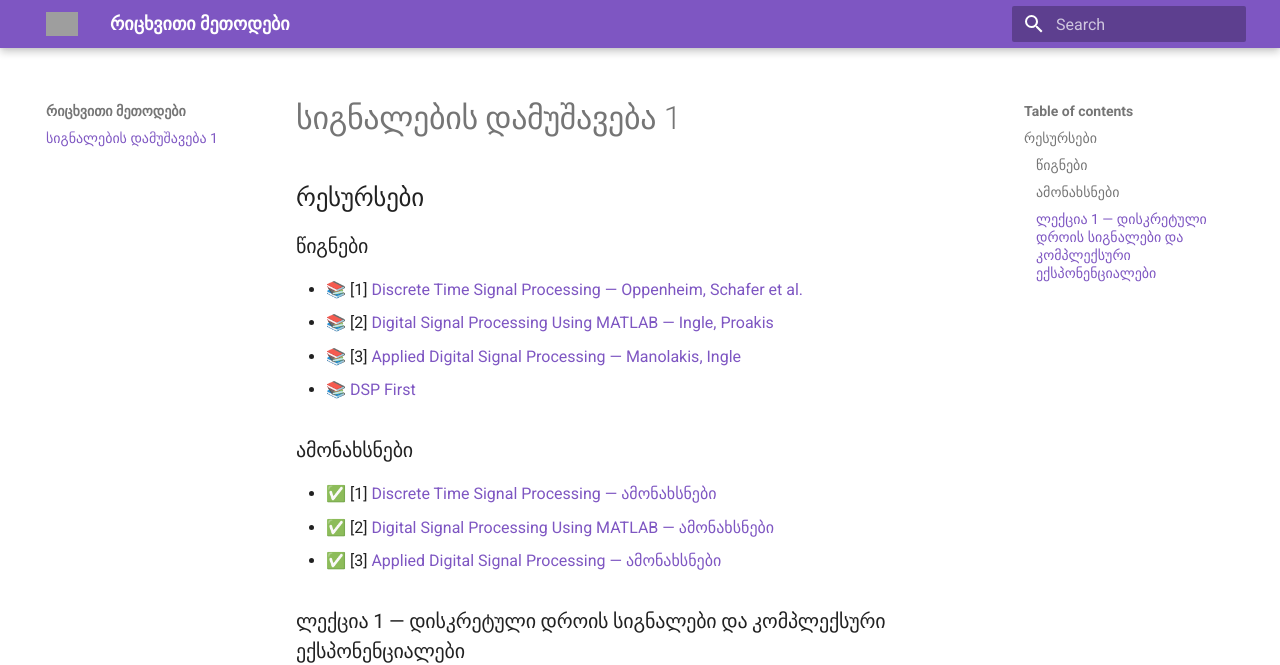
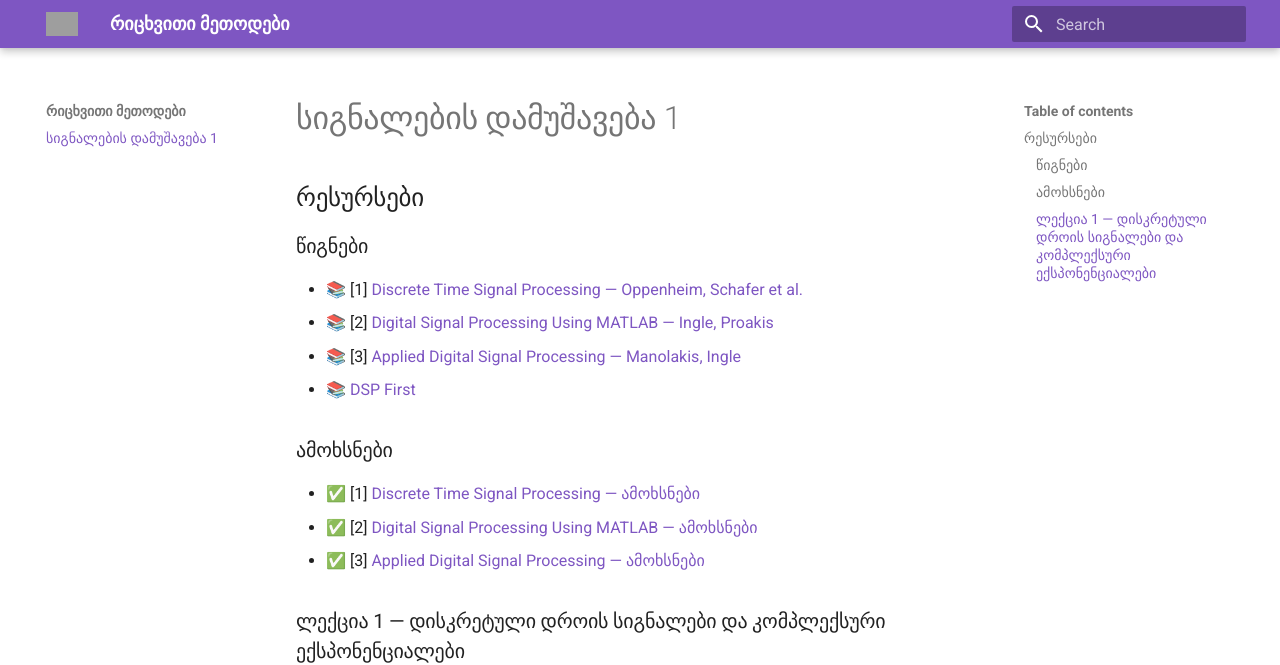
Before and after one commit to gugavar/signal-processing-1-fall-2026, an MkDocs documentation site: the page built from docs/index.md, in a window 1280 px wide and 1317 px high. Shown: the top 665 px of the window. Built offline with MkDocs 1.6.1 and Material for MkDocs 9.7.7, drawn with Linux system fonts in a browser that asks for light colours; grey boxes are pictures that could not be loaded.

Commit message:
Update index.md

```diff
--- a/docs/index.md
+++ b/docs/index.md
@@ -9,11 +9,11 @@
 - 📚 [3] [Applied Digital Signal Processing — Manolakis, Ingle](https://drive.google.com/file/d/1YYscDNmIH8vevXKjKUHAHAWHPemjs2-e/view?usp=drive_link)
 - 📚 [DSP First](https://drive.google.com/file/d/1F99ZgbkheFOYFPf4_o-iChafVqYm-Tyr/view?usp=sharing)
 
-### ამონახსნები
+### ამოხსნები
 
-- ✅ [1] [Discrete Time Signal Processing — ამონახსნები](https://drive.google.com/file/d/1C74Jm6uUUa_pUx7VfVtefjMOFdmmksEB/view?usp=sharing)
-- ✅ [2] [Digital Signal Processing Using MATLAB — ამონახსნები](https://drive.google.com/file/d/1nd2ObU4cImYh0R412KcQoaTxOTonJioe/view?usp=sharing)
-- ✅ [3] [Applied Digital Signal Processing — ამონახსნები](https://drive.google.com/file/d/1bpyNl1Ugp6BYxB6EaGVTJMIYeHz6Em-E/view?usp=sharing)
+- ✅ [1] [Discrete Time Signal Processing — ამოხსნები](https://drive.google.com/file/d/1C74Jm6uUUa_pUx7VfVtefjMOFdmmksEB/view?usp=sharing)
+- ✅ [2] [Digital Signal Processing Using MATLAB — ამოხსნები](https://drive.google.com/file/d/1nd2ObU4cImYh0R412KcQoaTxOTonJioe/view?usp=sharing)
+- ✅ [3] [Applied Digital Signal Processing — ამოხსნები](https://drive.google.com/file/d/1bpyNl1Ugp6BYxB6EaGVTJMIYeHz6Em-E/view?usp=sharing)
 
 ### ლექცია 1 — დისკრეტული დროის სიგნალები და კომპლექსური ექსპონენციალები
 
```
